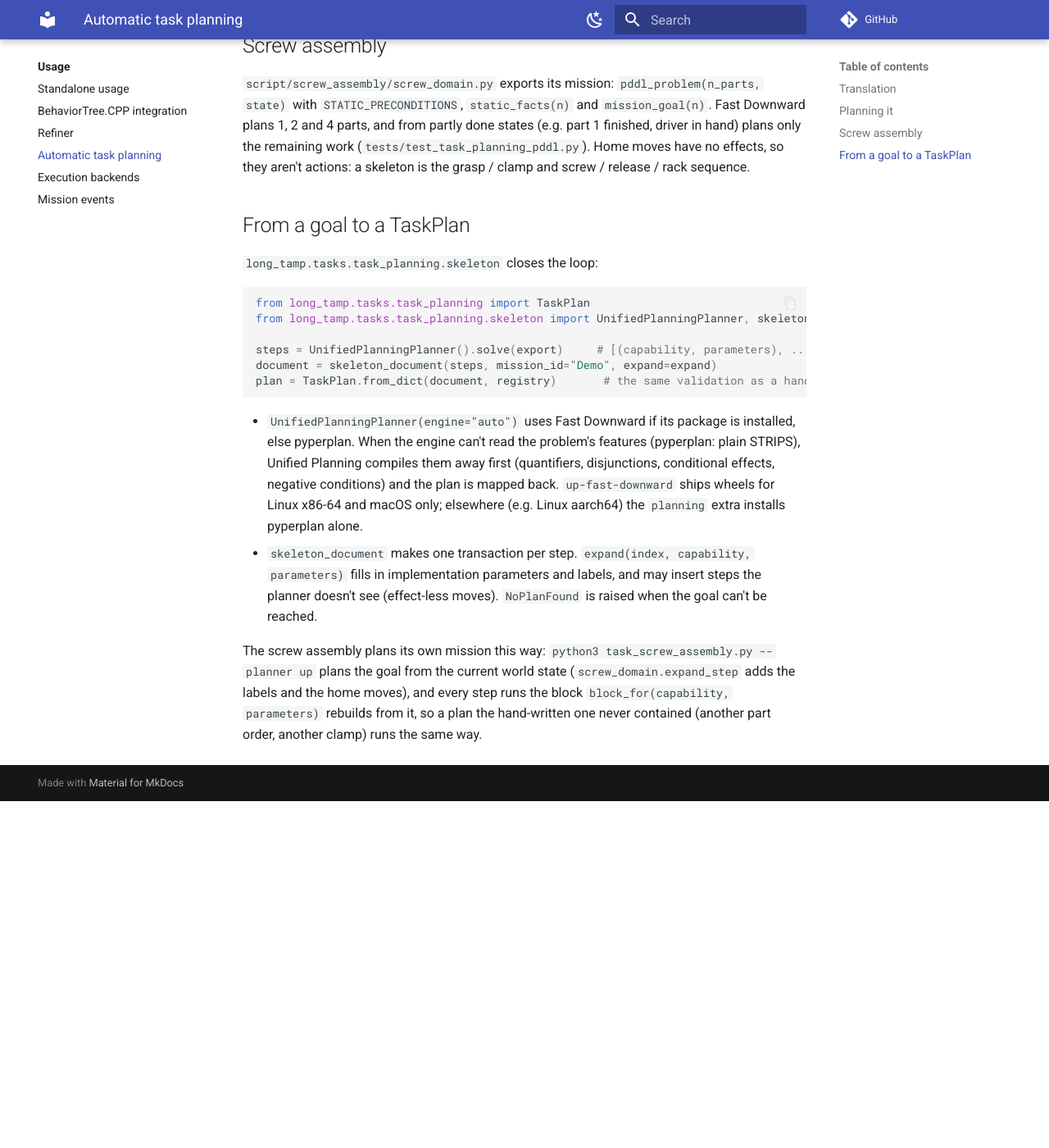
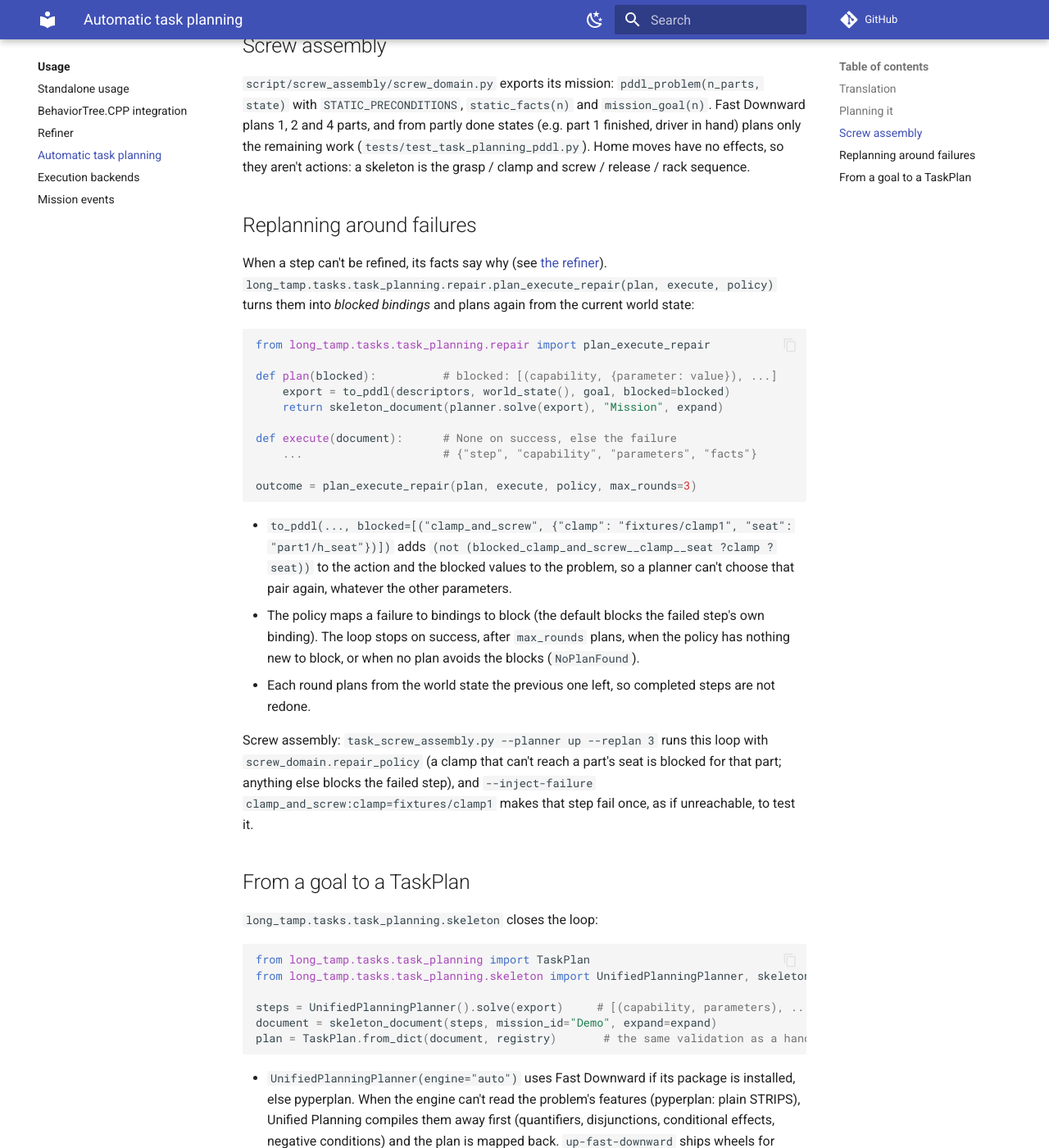
Before and after one commit to thanhndv212/long-tamp, an MkDocs documentation site: the page built from docs/usage/task-planning-pddl.md, in a window 1280 px wide and 1400 px high, scrolled down 1541 px. Shown: the whole window at 82% size. Built offline with MkDocs 1.6.1 and Material for MkDocs 9.7.7, drawn with Linux system fonts in a browser that asks for light colours; comment, search, counter and statistics services are not loaded; before the commit the page ends 2518 px from its top, so only the background shows below that.

Commit message:
docs: replanning around failures; changelog and roadmap for #15
Refs #15

````diff
--- a/docs/usage/task-planning-pddl.md
+++ b/docs/usage/task-planning-pddl.md
@@ -61,6 +61,41 @@ hand) plans only the remaining work (`tests/test_task_planning_pddl.py`). Home m
 no effects, so they aren't actions: a skeleton is the grasp / clamp and screw / release /
 rack sequence.
 
+## Replanning around failures
+
+When a step can't be refined, its facts say why (see [the refiner](refiner.md)).
+`long_tamp.tasks.task_planning.repair.plan_execute_repair(plan, execute, policy)` turns
+them into *blocked bindings* and plans again from the current world state:
+
+```python
+from long_tamp.tasks.task_planning.repair import plan_execute_repair
+
+def plan(blocked):          # blocked: [(capability, {parameter: value}), ...]
+    export = to_pddl(descriptors, world_state(), goal, blocked=blocked)
+    return skeleton_document(planner.solve(export), "Mission", expand)
+
+def execute(document):      # None on success, else the failure
+    ...                     # {"step", "capability", "parameters", "facts"}
+
+outcome = plan_execute_repair(plan, execute, policy, max_rounds=3)
+```
+
+- `to_pddl(..., blocked=[("clamp_and_screw", {"clamp": "fixtures/clamp1", "seat":
+  "part1/h_seat"})])` adds `(not (blocked_clamp_and_screw__clamp__seat ?clamp ?seat))`
+  to the action and the blocked values to the problem, so a planner can't choose that
+  pair again, whatever the other parameters.
+- The policy maps a failure to bindings to block (the default blocks the failed step's
+  own binding). The loop stops on success, after `max_rounds` plans, when the policy has
+  nothing new to block, or when no plan avoids the blocks (`NoPlanFound`).
+- Each round plans from the world state the previous one left, so completed steps are
+  not redone.
+
+Screw assembly: `task_screw_assembly.py --planner up --replan 3` runs this loop with
+`screw_domain.repair_policy` (a clamp that can't reach a part's seat is blocked for that
+part; anything else blocks the failed step), and `--inject-failure
+clamp_and_screw:clamp=fixtures/clamp1` makes that step fail once, as if unreachable, to
+test it.
+
 ## From a goal to a TaskPlan
 
 `long_tamp.tasks.task_planning.skeleton` closes the loop:
````
Also changed, not shown: CHANGELOG.md (+9 -0 lines), docs/plans/roadmap.md (+1 -1 lines).
